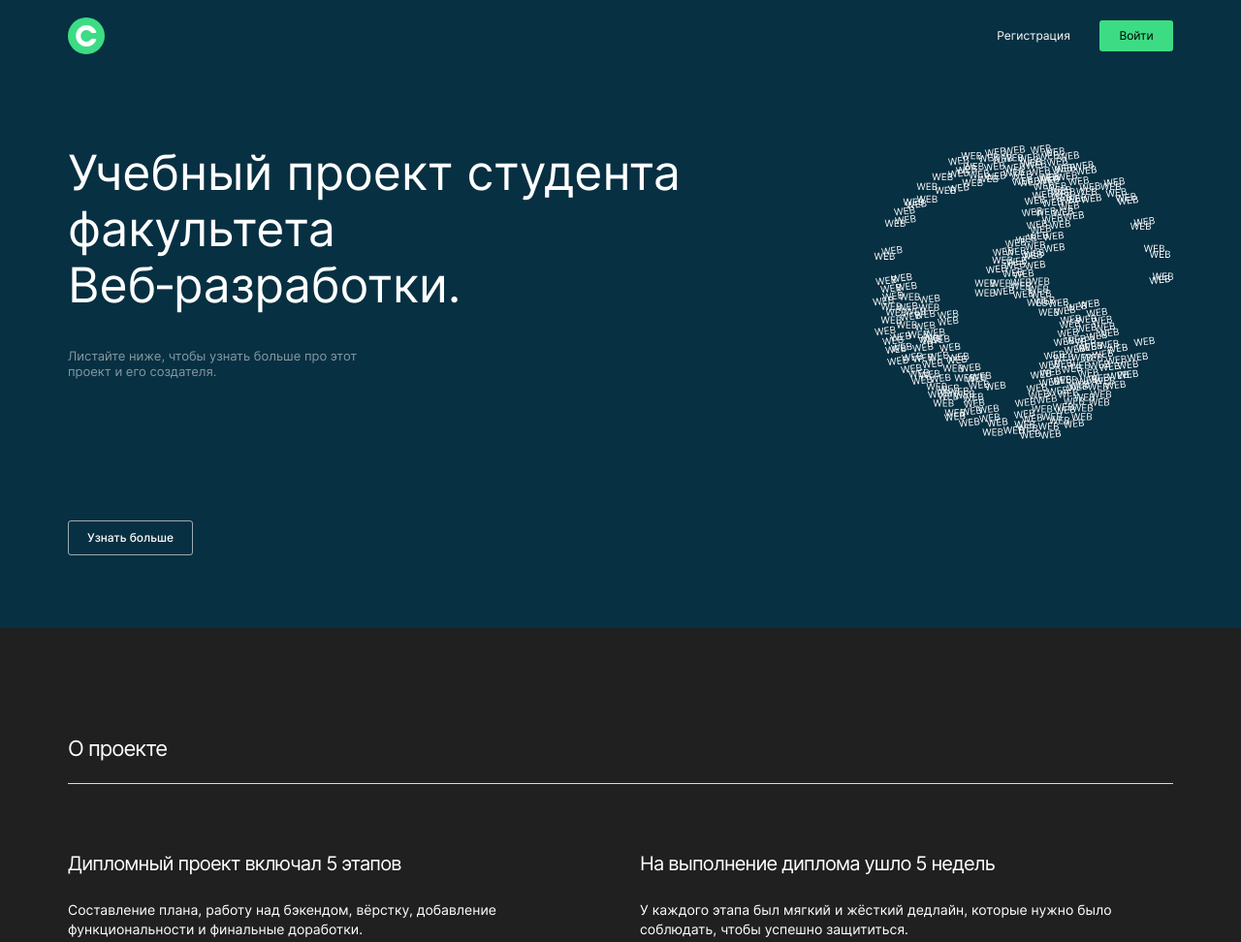
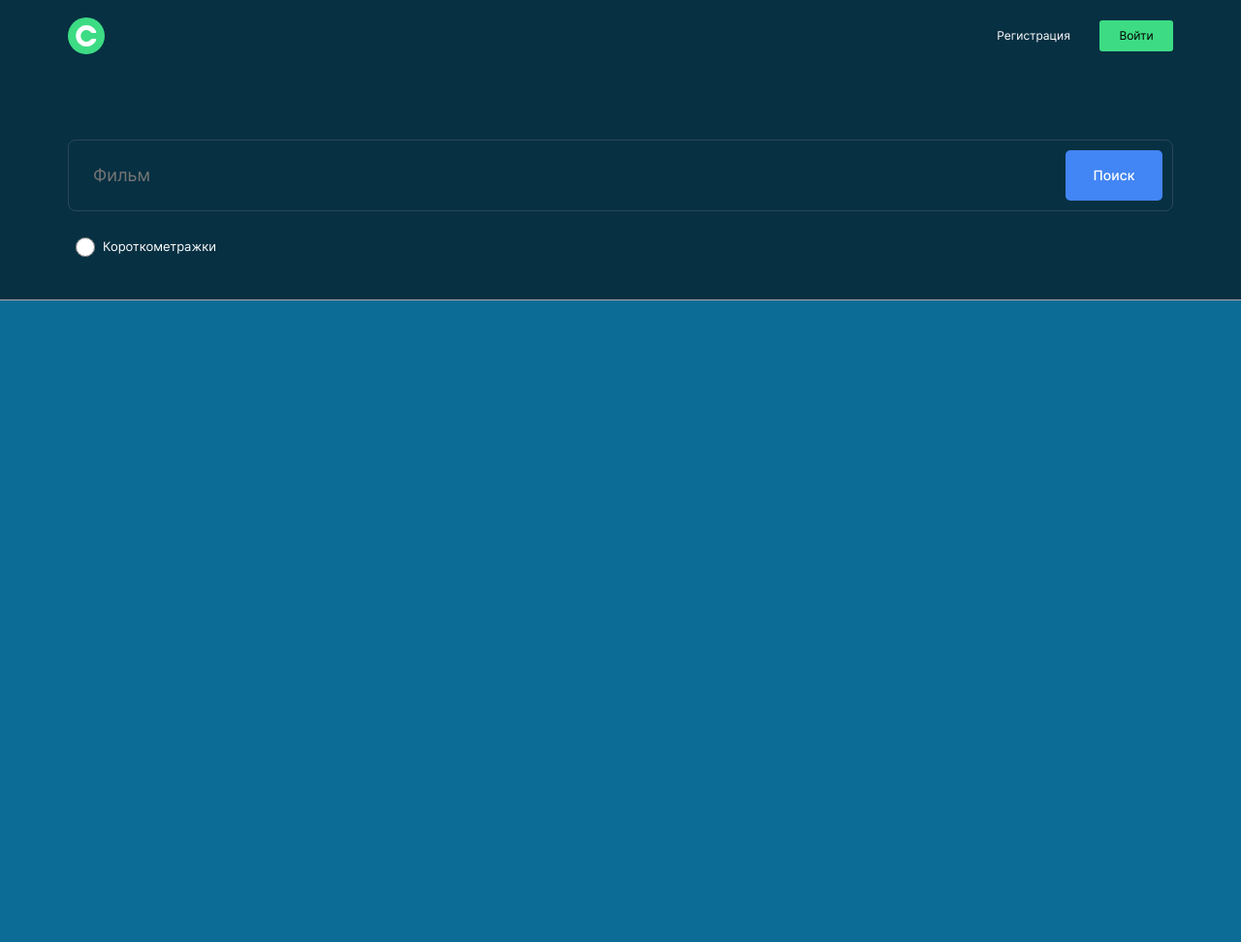
Before and after one commit to MickKrishtopa/movies-explorer-frontend, a React app: page / in a window 1280 px wide. Shown: the top 972 px of the page at 97% size. After the commit the page ends 800 px from the top, so only its background shows below. Built offline with nearby package versions, Linux system fonts and the light colour scheme.

Commit message:
feat: make SearchForm and FilterCheckbox

```diff
--- a/src/components/AboutProject/AboutProject.css
+++ b/src/components/AboutProject/AboutProject.css
@@ -48,7 +48,6 @@
 }
 
 .about-project__decoration-area {
-    /* max-width: 100%; */
     display: grid;
     min-height: 72px;
     grid-template-columns: 228px 912px;
--- a/src/components/App/App.js
+++ b/src/components/App/App.js
@@ -1,14 +1,13 @@
 import "./App.css";
-import Header from "../Header/Header";
+
 import Main from "../Main/Main";
-import Footer from "../Footer/Footer";
+import Movies from "../Movies/Movies";
 
 function App() {
     return (
         <>
-            <Header />
-            <Main />
-            <Footer />
+            {/* <Main /> */}
+            <Movies />
         </>
     );
 }
--- /dev/null
+++ b/src/components/FilterCheckbox/FilterCheckbox.css
@@ -0,0 +1,25 @@
+.filter-checkbox {
+    margin: 27px 0 44px;
+    min-height: 18px;
+}
+
+.filter-checkbox__label {
+    display: flex;
+    align-items: center;
+}
+
+.filter-checkbox__input {
+    min-width: 36px;
+    min-height: 20px;
+    background-color: #3ddc84;
+    box-sizing: border-box;
+}
+
+.filter-checkbox__span {
+    color: #fff;
+    font-family: Inter;
+    font-size: 13px;
+    font-style: normal;
+    font-weight: 400;
+    line-height: 1.38;
+}
--- /dev/null
+++ b/src/components/FilterCheckbox/FilterCheckbox.jsx
@@ -0,0 +1,12 @@
+import "./FilterCheckbox.css";
+
+export default function FilterCheckbox() {
+    return (
+        <p className='filter-checkbox'>
+            <label className='filter-checkbox__label'>
+                <input className='filter-checkbox__input' type='radio'></input>
+                <span className='filter-checkbox__span'>Короткометражки</span>
+            </label>
+        </p>
+    );
+}
--- a/src/components/Main/Main.jsx
+++ b/src/components/Main/Main.jsx
@@ -4,15 +4,19 @@ import AboutProjest from "../AboutProject/AboutProject";
 import Techs from "../Techs/Techs";
 import AboutMe from "../AboutMe/AboutMe";
 import Portfolio from "../Portfolio/Portfolio";
+import Header from "../Header/Header";
+import Footer from "../Footer/Footer";
 
 export default function Main() {
     return (
         <>
+            <Header />
             <Promo />
             <AboutProjest />
             <Techs />
             <AboutMe />
             <Portfolio />
+            <Footer />
         </>
     );
 }
--- /dev/null
+++ b/src/components/Movies/Movies.jsx
@@ -0,0 +1,13 @@
+import "./Movies.css";
+import Header from "../Header/Header";
+import SearchForm from "../SearchForm/SearchForm";
+import Footer from "../Footer/Footer";
+
+export default function Movies() {
+    return (
+        <>
+            <Header />
+            <SearchForm />
+        </>
+    );
+}
--- /dev/null
+++ b/src/components/SearchForm/SearchForm.css
@@ -0,0 +1,48 @@
+.search-form {
+    min-height: 102px;
+    padding: 70px 70px 0;
+    border-bottom: 1px solid #aaa;
+    box-sizing: border-box;
+    background-color: #073042;
+}
+
+.search-form__input-field {
+    max-width: 1140px;
+    min-height: 52px;
+    margin: 0 auto;
+    border: solid 1.5px rgba(170, 170, 170, 0.2);
+    border-radius: 8px;
+    display: flex;
+    justify-content: space-between;
+    align-items: center;
+    padding: 10px 10px 10px 25px;
+}
+
+.search-form__input {
+    margin: 0;
+    padding: 0;
+    background-color: inherit;
+    border: none;
+    color: #8b8b8b;
+    font-family: "Inter", Helvetica, sans-serif;
+    font-size: 18px;
+    font-style: normal;
+    font-weight: 400;
+    line-height: 1.11;
+}
+
+.search-form__button {
+    display: flex;
+    justify-content: center;
+    align-items: center;
+    border-radius: 5px;
+    background: #4285f4;
+    width: 100px;
+    height: 52px;
+    color: white;
+    font-size: 14px;
+    font-family: "Inter", Helvetica, sans-serif;
+    font-style: normal;
+    font-weight: 500;
+    line-height: 1.28;
+}
--- /dev/null
+++ b/src/components/SearchForm/SearchForm.jsx
@@ -0,0 +1,16 @@
+import "./SearchForm.css";
+import FilterCheckbox from "../FilterCheckbox/FilterCheckbox";
+
+export default function SearchForm() {
+    return (
+        <section className='search-form'>
+            <div className='search-form__input-field'>
+                <input
+                    className='search-form__input'
+                    placeholder='Фильм'></input>
+                <botton className='search-form__button'>Поиск</botton>
+            </div>
+            <FilterCheckbox />
+        </section>
+    );
+}
```
Also changed, not shown: src/components/Movies/Movies.css (added).
